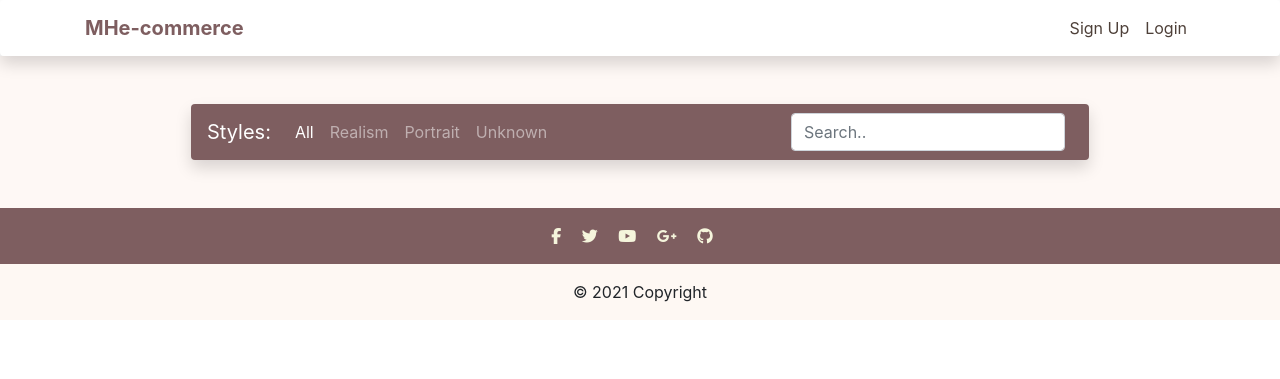
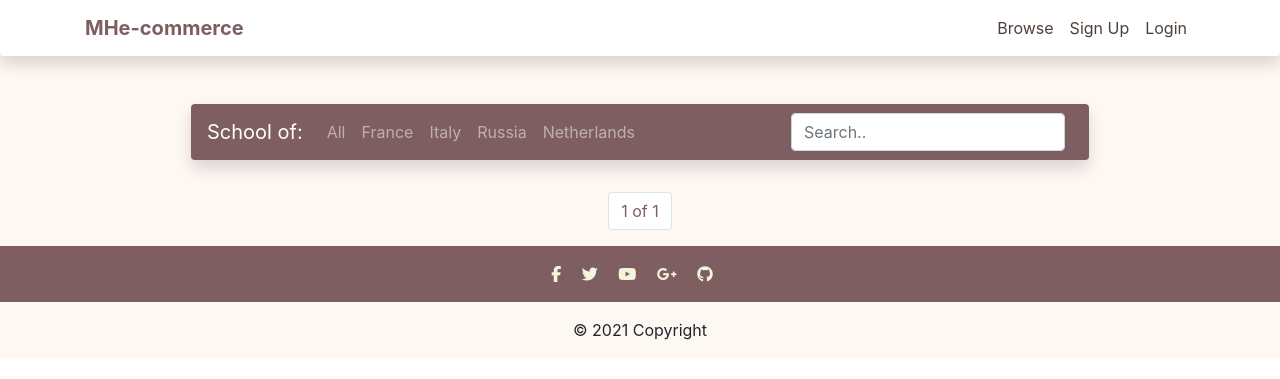
Before and after one commit to mharre/e_commerce, a Django app: page /products/1/ in a window 1280 px wide. Shown: the top 379 px of the page. Run offline with Django 3.2, Linux system fonts and the light colour scheme; data that the repository does not hold is empty; some libraries are stand-ins or nearby versions.

Commit message:
replaced style with school in product model, changed corresponding urls to encorporate school instead of style, updated html of all products categories

```diff
--- a/my_site/models.py
+++ b/my_site/models.py
@@ -29,7 +29,7 @@ class Product(models.Model):
     history = models.CharField(max_length=255)
     price = models.DecimalField(max_digits=9, decimal_places=2)
     discount_price = models.FloatField(blank=True, null=True)
-    style = models.CharField(max_length=50)
+    school = models.CharField(max_length=50)
     artist = models.ForeignKey(Artist, on_delete=models.SET_NULL, null=True)
     image = models.ImageField(upload_to='images', null=True)
     slug = models.SlugField()
--- a/my_site/templates/my_site/all_products.html
+++ b/my_site/templates/my_site/all_products.html
@@ -17,7 +17,7 @@
             <div class="container mt-3">
                 <nav class="navbar navbar-expand-lg navbar-dark bg-dark mt-3 shadow rounded" id='nav1'>
 
-                    <span class="navbar-brand">Styles:</span>
+                    <span class="navbar-brand">School of:</span>
 
                     <button class="navbar-toggler" type="button" data-toggle="collapse" data-target="#basicExampleNav"
                     aria-controls="basicExampleNav" aria-expanded="false" aria-label="Toggle navigation">
@@ -27,18 +27,21 @@
                     <div class="collapse navbar-collapse" id="basicExampleNav">
 
                     <ul class="navbar-nav mr-auto">
-                        <li class="nav-item active">
-                        <a class="nav-link" href="{% url 'all_products' style='all' %}">All
+                        <li class="nav-item">
+                        <a class="nav-link" href="{% url 'all_products' school='all' %}">All
                         </a>
                         </li>
                         <li class="nav-item">
-                        <a class="nav-link" href="{% url 'all_products' style='Realism' %}">Realism</a>
+                        <a class="nav-link" href="{% url 'all_products' school='France' %}">France</a>
                         </li>
                         <li class="nav-item">
-                        <a class="nav-link" href="{% url 'all_products' style='Portrait' %}">Portrait</a>
+                        <a class="nav-link" href="{% url 'all_products' school='Italy' %}">Italy</a>
                         </li>
                         <li class="nav-item">
-                        <a class="nav-link" href="{% url 'all_products' style='Unknown' %}">Unknown</a>
+                        <a class="nav-link" href="{% url 'all_products' school='Russia' %}">Russia</a>
+                        </li>
+                        <li class="nav-item">
+                            <a class="nav-link" href="{% url 'all_products' school='Netherlands' %}">Netherlands</a>
                             </li>
 
                     </ul>
@@ -69,7 +72,7 @@
     </div>
 
     <div class="pagination justify-content-center pt-3">
-      <nav aria-label='testing stuff'>
+      <nav aria-label='pagination'>
           <ul class="pagination step-links">
             {% if page_obj.has_previous %}
                 <li class="page-item">
@@ -77,29 +80,15 @@
                         <span aria-hidden='true'>&laquo;</span>
                     </a>
                 </li>
-              <li class="current page-item">
+            {% endif %}
+
+            <li class="page-item">
                 <a class='page-link'>
                 {{ page_obj.number }} of {{ page_obj.paginator.num_pages }}
                 </a>
             </li>
-              <li class="page-item">
-                  <a class="page-link" href="?page=1" aria-label='Next'>
-                      <span aria-hidden='true'>&raquo;</span>
-                  </a>
-              </li>
-              {% endif %}
 
             {% if page_obj.has_next %}
-              <li class="page-item">
-                  <a class="page-link" href="?page={{ page_obj.paginator.num_pages }}" aria-label='Previous'>
-                      <span aria-label='true'> &laquo; </span>
-                  </a>
-              </li>
-              <li class="current page-item">
-                  <a class='page-link'>
-                  {{ page_obj.number }} of {{ page_obj.paginator.num_pages }}
-                  </a>
-              </li>
                 <li class="page-item">
                     <a class="page-link" href="?page={{ page_obj.next_page_number }}" aria-label='Next'>
                         <span aria-hidden='true'> &raquo; </span>
--- a/my_site/templates/my_site/index.html
+++ b/my_site/templates/my_site/index.html
@@ -75,7 +75,7 @@ test
           <div class="carousel-caption d-none d-md-block">
             <h5>{{product.name|title}}</h5>
             <p>Artist: {{product.artist}}</p>
-            <a class="btn text-white" href="{% url 'all_products' style='all' %}" role="button">Full Collection</a>
+            <a class="btn text-white" href="{% url 'all_products' school='all' %}" role="button">Full Collection</a>
           </div>
         </div>
         {% else %}
@@ -84,7 +84,7 @@ test
           <div class="carousel-caption d-none d-md-block">
             <h5>{{product.name|title}}</h5>
             <p>Artist: {{product.artist}}</p>
-            <a class="btn text-white" href="{% url 'all_products' style='all' %}" role="button">Full Collection</a>
+            <a class="btn text-white" href="{% url 'all_products' school='all' %}" role="button">Full Collection</a>
           </div>
         </div>
         {% endif %}
--- a/my_site/templates/my_site/product_detail.html
+++ b/my_site/templates/my_site/product_detail.html
@@ -14,7 +14,7 @@
           <ul class="list-group list-group-flush">
             <li class="list-group-item">Artist: {{product.artist}} </li>
             <li class="list-group-item">Date of Creation: {{product.date_of_creation}} </li>
-            <li class="list-group-item">Style: {{product.style}} </li>
+            <li class="list-group-item">School of: {{product.school}} </li>
           </ul>
           <a href="{{ product.get_add_to_cart_url }}" class='btn btn-outline-primary'>
             <i class='fas fa-shopping-cart ml-1'></i>
--- a/my_site/urls.py
+++ b/my_site/urls.py
@@ -4,7 +4,7 @@ from . import views
 
 urlpatterns = [
     path('', views.StartingPageView.as_view(), name='starting_page'),
-    path('products/<str:style>/', views.AllProductView.as_view(), name='all_products'),
+    path('products/<str:school>/', views.AllProductView.as_view(), name='all_products'),
     path('product/<slug>/', views.ProductDetailView.as_view(), name='product'),
     path('add-to-cart/<slug>/', views.add_to_cart, name='add_to_cart'),
     path('add-coupon/', views.AddCouponView.as_view(), name='add_coupon'),
--- a/my_site/views.py
+++ b/my_site/views.py
@@ -47,9 +47,9 @@ class AllProductView(ListView):
 
     def get_queryset(self, *args, **kwargs):
         qs = super().get_queryset(*args, **kwargs)
-        fltr = self.kwargs['style']
+        fltr = self.kwargs['school']
         if fltr != 'all':
-            qs = qs.filter(style=self.kwargs['style'])
+            qs = qs.filter(school=self.kwargs['school'])
         return qs
 
 
@@ -76,7 +76,7 @@ class OrderSummaryView(LoginRequiredMixin, View):
             return render(request, 'my_site/order_summary.html', context)
         except ObjectDoesNotExist:
             messages.warning(request,'You do not have an active order')
-            return redirect('all_products', style='all')
+            return redirect('all_products', school='all')
 
 
 def is_valid_form(values):
@@ -340,7 +340,7 @@ class MyOrdersView(LoginRequiredMixin, View):
             return render(request, 'my_site/my_orders.html', context)
         except ObjectDoesNotExist:
             messages.warning(request, 'You do not have any orders')
-            return redirect('all_products', style='all')
+            return redirect('all_products', school='all')
 
     def post (self, request, *args, **kwargs):
         form = ReviewForm(request.POST, user=self.request.user)
--- a/templates/includes/nav_bar.html
+++ b/templates/includes/nav_bar.html
@@ -14,6 +14,9 @@
         <div class="collapse navbar-collapse" id="navbarSupportedContent">
           <ul class="navbar-nav ml-auto">
             {% if not user.is_authenticated %}
+            <li class="nav-item">
+              <a class="nav-link" href="{% url 'all_products' school='all' %}">Browse</a>
+            </li>
             <li class="nav-item">
               <a class="nav-link" href="{% url 'accounts:sign_up' %}">Sign Up</a>
             </li>
```
Also changed, not shown: my_site/migrations/0008_rename_style_product_school.py (added). Lines whose indentation alone changed are shown as unchanged.
